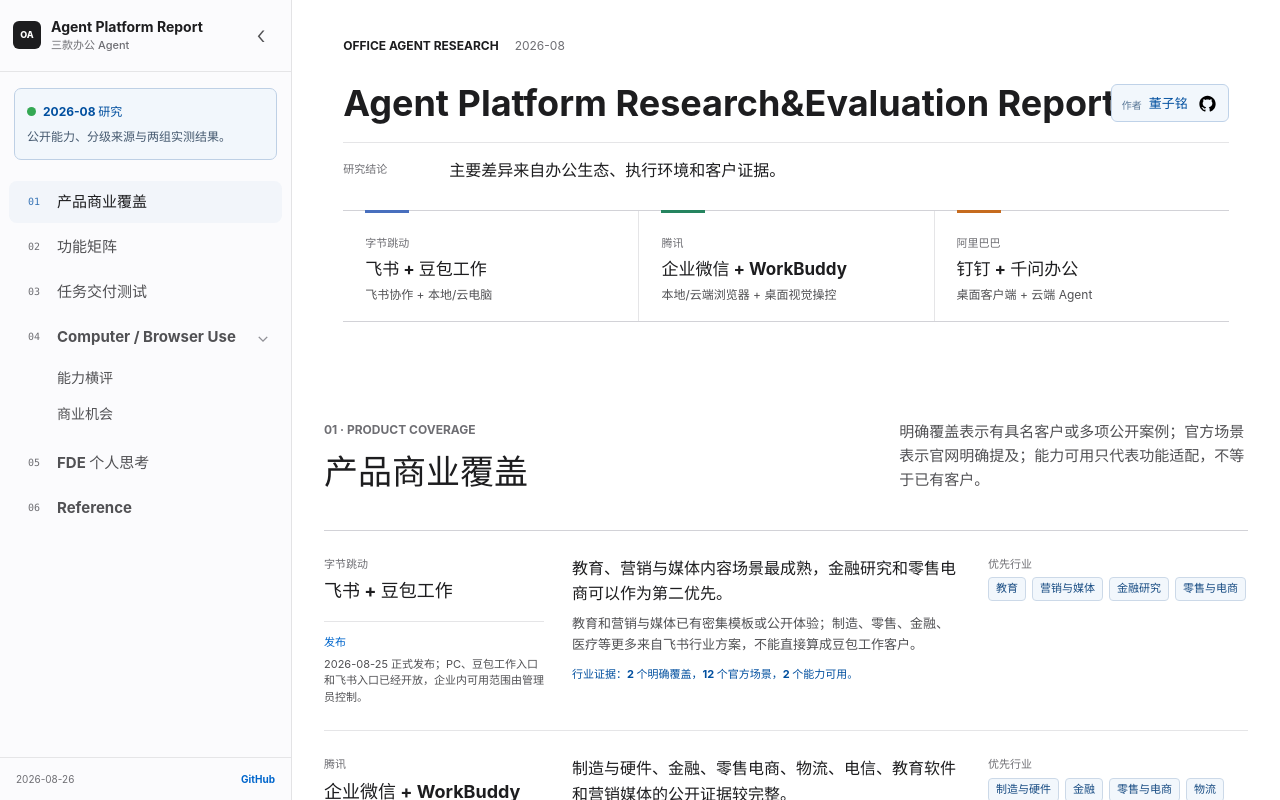
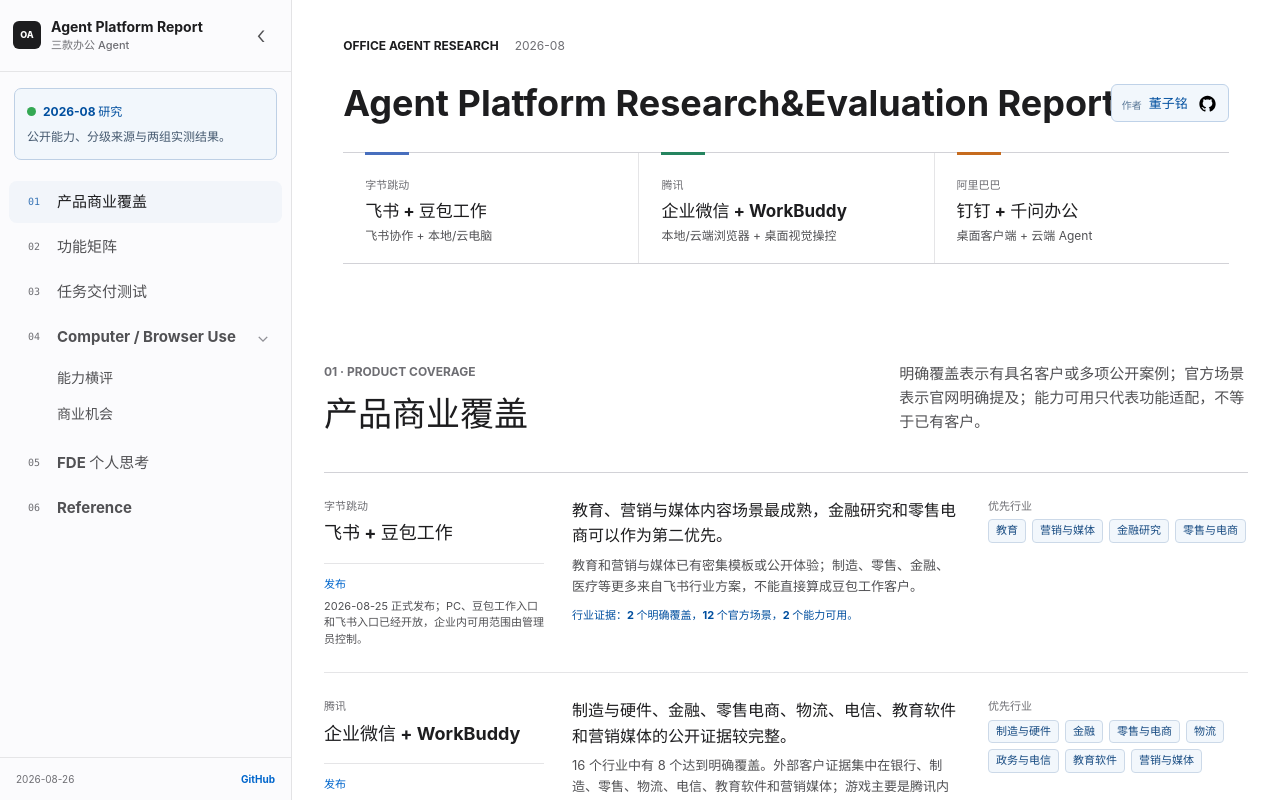
Before and after one commit to Wishyouerehere9610/agent-platform-report, a website: page index.html in a window 1280 px wide. Drawn offline with Linux system fonts and the light colour scheme.

Commit message:
Remove homepage conclusion block

```diff
--- a/index.html
+++ b/index.html
@@ -56,7 +56,6 @@
       </div>
       <div class="hero-heading">
         <div class="hero-title-row"><div class="hero-copy"><h1 id="page-title">Agent Platform Research&amp;Evaluation Report</h1></div><a class="hero-credit" href="https://github.com/Wishyouerehere9610/agent-platform-report" target="_blank" rel="noreferrer" title="查看 GitHub 项目" aria-label="查看董子铭的 GitHub 项目"><span class="hero-credit-copy"><small>作者</small><strong>董子铭</strong></span><span class="hero-credit-icon"><img src="assets/icons/github.svg" alt=""></span></a></div>
-        <div class="hero-summary"><span>研究结论</span><h2>主要差异来自办公生态、执行环境和客户证据。</h2></div>
       </div>
       <div class="hero-route-rail" aria-label="三条产品路线">
         <article class="hero-route theme-doubao"><span>字节跳动</span><h2>飞书 + 豆包工作</h2><p>飞书协作 + 本地/云电脑</p></article>
--- a/styles.css
+++ b/styles.css
@@ -484,31 +484,6 @@
   white-space: nowrap;
 }
 
-.hero-summary {
-  display: grid;
-  grid-template-columns: 88px minmax(0, 1fr);
-  gap: 18px;
-  align-items: center;
-  padding-top: 16px;
-  border-top: 1px solid var(--soft-line);
-}
-
-.hero-summary span {
-  display: block;
-  margin: 0;
-  color: var(--muted);
-  font-size: 11px;
-  font-weight: 700;
-}
-
-.hero-summary h2 {
-  max-width: none;
-  margin: 0;
-  font-size: 16px;
-  font-weight: 640;
-  line-height: 1.45;
-}
-
 .hero-route-rail {
   display: grid;
   grid-template-columns: repeat(3, minmax(0, 1fr));
@@ -1909,10 +1884,6 @@
     font-size: 20px;
   }
 
-  .hero-summary {
-    padding-top: 14px;
-  }
-
   .container {
     width: min(100% - 44px, 1120px);
   }
```
Also changed, not shown: tests/site-contract.test.mjs (+7 -1 lines).
